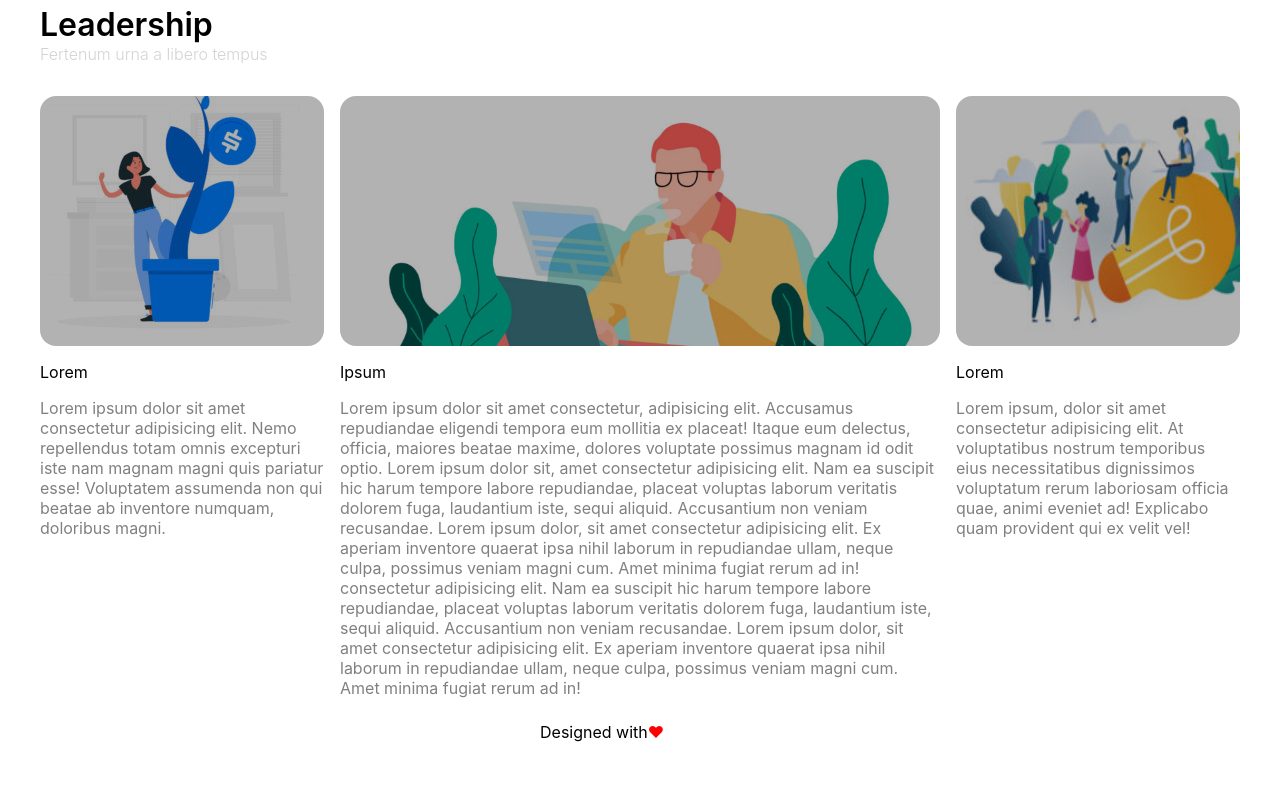
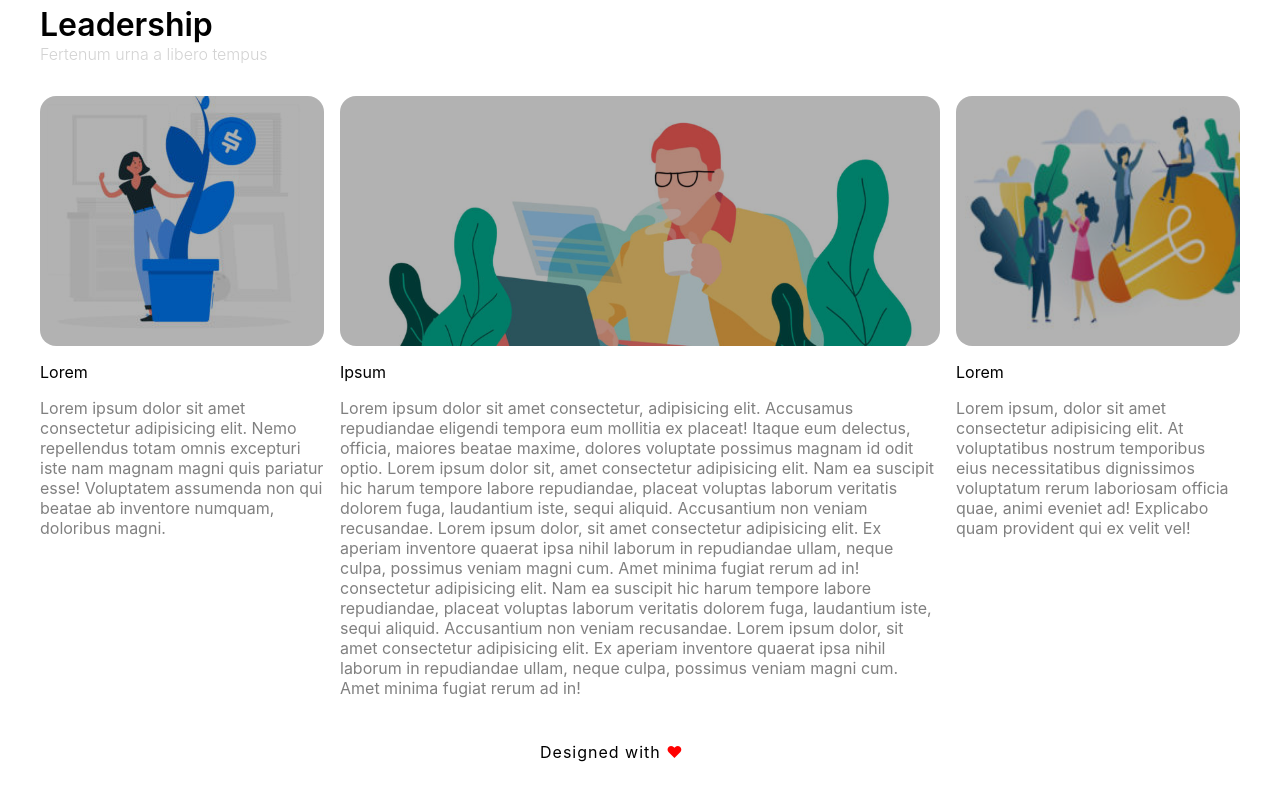
Before and after one commit to giacomo1235/htmlcss-wp, a plain HTML site: page index.html in a window 1280 px wide. Shown: the part 699-1499 px from the top of the page. Before the commit the page ends 1473 px from the top, so only its background shows below. Drawn offline with Linux system fonts and the light colour scheme.

Commit message:
sistemato footer

```diff
--- a/css/style.css
+++ b/css/style.css
@@ -203,7 +203,8 @@ a:hover {
 }
 
 footer{
-    padding: 0 500px;
+    padding: 20px 500px;
+    letter-spacing: 1px;
 }
 
 footer span {
```
Also changed, not shown: index.html (+1 -1 lines).
